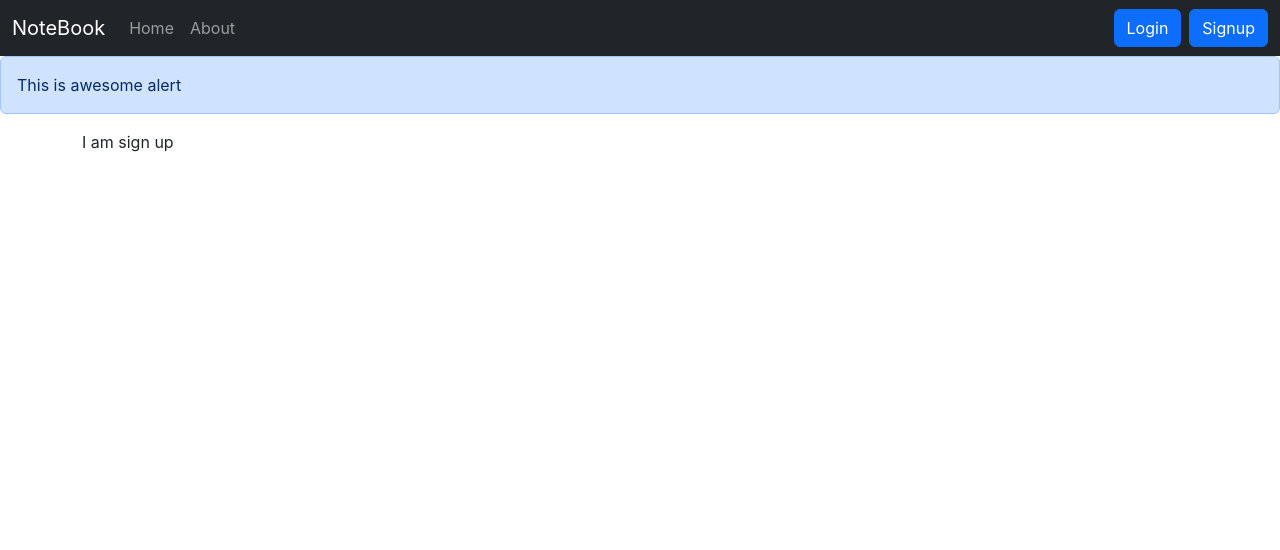
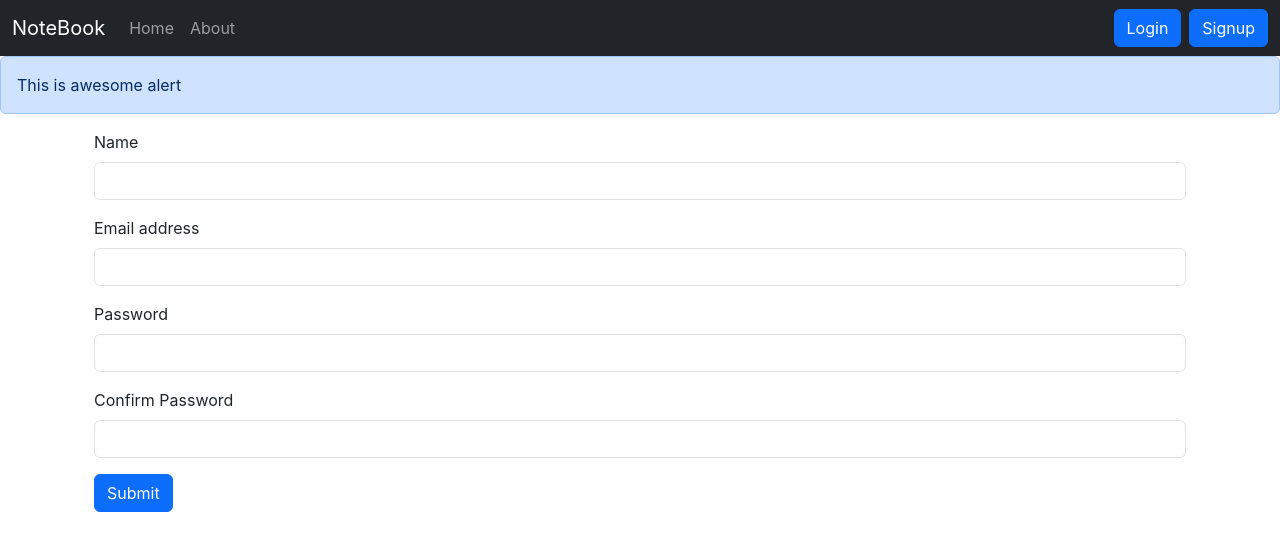
Before and after one commit to manixcoder/MERNstack, a React (Create React App) app: page /sign-up in a window 1280 px wide. Shown: the top 550 px of the page. Built offline with nearby package versions, Linux system fonts and the light colour scheme.

Commit message:
Adding SignUp Component to Notebook

```diff
--- a/src/components/Signup.js
+++ b/src/components/Signup.js
@@ -1,11 +1,58 @@
-import React from 'react'
+import React, { useState } from 'react'
+import { useNavigate } from 'react-router-dom';
 
 function Signup() {
-  return (
-    <div>
-        I am sign up
-    </div>
-  )
+    const host = "http://localhost:5000";
+    const [credentials, setCredentials] = useState({name:'', email: "", password: "" ,cpassword:""});
+    let navigate = useNavigate(); // updated hook
+    const handleSubmit = async (e) => {
+        e.preventDefault();
+        const {name,email,password}=credentials;
+        const response = await fetch(`${host}/api/auth/sign-up`, {
+            method: "POST",
+            headers: {
+                'Content-Type': 'application/json'
+            },
+            body: JSON.stringify({name, email, password})
+        });
+        const json = await response.json();
+        console.log(json);
+        if(json.success){
+            //Save the auth token and redirct
+            localStorage.setItem('token',json.authtoken);
+            navigate('/');
+        }
+    }
+    const onChange=(e)=>{
+        setCredentials({...credentials,[e.target.name]:e.target.value});
+    }
+    return (
+        <div className='container'>
+            <form onSubmit={handleSubmit}>
+                <div className="mb-3">
+                    <label htmlFor="name" className="form-label">Name</label>
+                    <input type="text" className="form-control" id="name" name="name" onChange={onChange}/>
+
+                </div>
+                <div className="mb-3">
+                    <label htmlFor="email" className="form-label">Email address</label>
+                    <input type="email" className="form-control" id="email" name="email" aria-describedby="emailHelp" onChange={onChange}/>
+
+                </div>
+                <div className="mb-3">
+                    <label htmlFor="password" className="form-label">Password</label>
+                    <input type="password" className="form-control" id="password" name="password" onChange={onChange} minLength={5} required/>
+                </div>
+
+                <div className="mb-3">
+                    <label htmlFor="cpassword" className="form-label">Confirm Password</label>
+                    <input type="password" className="form-control" id="cpassword" name="cpassword" onChange={onChange} minLength={5} required/>
+                </div>
+
+                <button type="submit" className="btn btn-primary">Submit</button>
+            </form>
+        </div>
+    )
 }
 
 export default Signup
```
Also changed, not shown: 1 other file (tests, documents, lock files or other folders).
